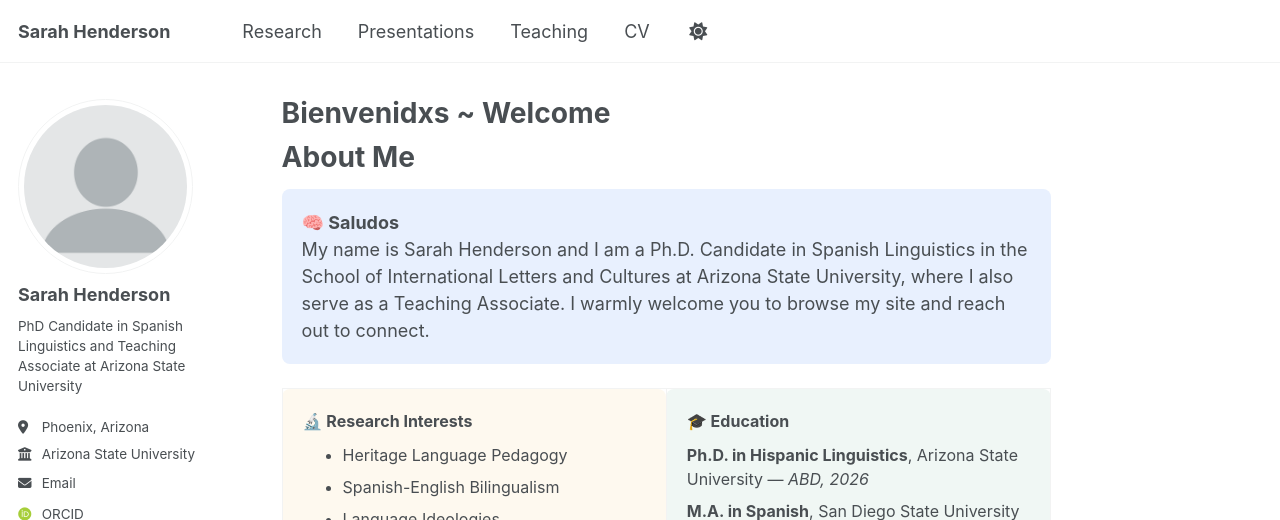
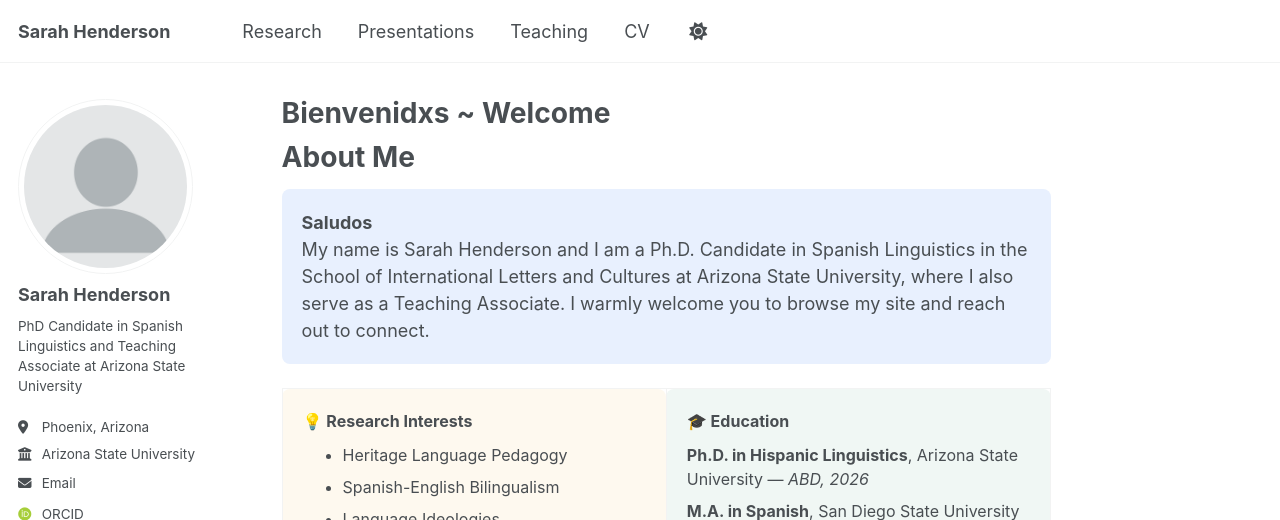
Before and after one commit to sarah-e-henderson/sarah-e-henderson.github.io, a Jekyll site: the page built from _pages/about.md, in a window 1280 px wide and 900 px high. Shown: the top 520 px of the window. Built offline with Jekyll 4.4.1, drawn with Linux system fonts in a browser that asks for light colours; some web fonts are replaced; a script that is not in the unit is left out.

```diff
--- a/_pages/about.md
+++ b/_pages/about.md
@@ -11,7 +11,7 @@ redirect_from:
 
 <!-- Top Text Box -->
 <div style="padding: 20px; background-color: #e8f0fe; border-radius: 8px; margin-bottom: 24px; font-size: 18px;">
-  <strong>🧠 Saludos</strong><br>
+  <strong> Saludos</strong><br>
   My name is Sarah Henderson and I am a Ph.D. Candidate in Spanish Linguistics in the School of International Letters and Cultures at Arizona State University, where I also serve as a Teaching Associate. I warmly welcome you to browse my site and reach out to connect.
 </div>
 
@@ -20,7 +20,7 @@ redirect_from:
   <tr>
     <!-- Left Column: Research Interests -->
     <td style="width: 50%; vertical-align: top; padding: 20px; background-color: #fef9ef; border-radius: 8px; font-size: 16px;">
-      <strong>🔬 Research Interests</strong>
+      <strong>💡 Research Interests</strong>
       <ul style="margin-top: 10px;">
         <li>Heritage Language Pedagogy</li>
         <li>Spanish-English Bilingualism</li>
```
